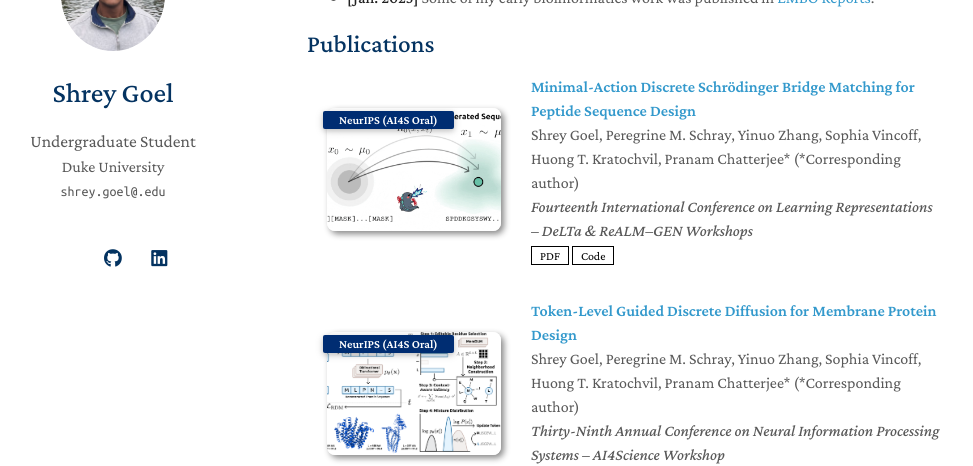
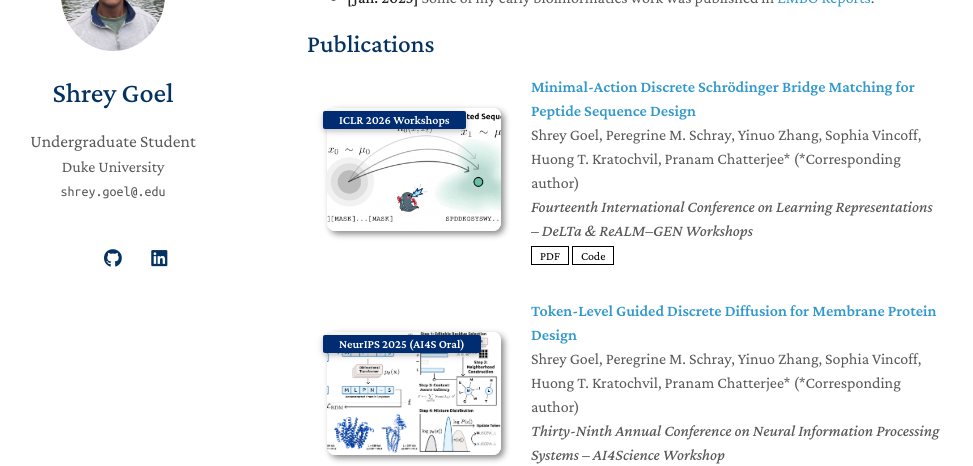
Before and after one commit to shreygoel09/shreygoel09.github.io, a Jekyll site: the page built from index.md, in a window 1280 px wide and 900 px high, scrolled down 434 px. Shown: the part 147-613 px from the top of the window, without its empty margins (163-1136 px from the left). Built offline with Jekyll 4.4.1, drawn with Linux system fonts in a browser that asks for light colours; a style sheet for code colours, icons or effects is not loaded; our own code applies the rules of GitHub Pages for plain Markdown files.

Commit message:
Update publications.yml

```diff
--- a/_data/publications.yml
+++ b/_data/publications.yml
@@ -2,7 +2,7 @@ main:
 
   - title: "Minimal-Action Discrete Schrödinger Bridge Matching for Peptide Sequence Design"
     authors: Shrey Goel, Peregrine M. Schray, Yinuo Zhang, Sophia Vincoff, Huong T. Kratochvil, Pranam Chatterjee* (*Corresponding author)
-    conference_short: NeurIPS (AI4S Oral)
+    conference_short: ICLR 2026 Workshops
     conference: Fourteenth International Conference on Learning Representations – DeLTa & ReALM–GEN Workshops
     pdf: https://openreview.net/forum?id=94KB26ww3D
     code: https://huggingface.co/ChatterjeeLab/MadSBM
@@ -10,7 +10,7 @@ main:
 
   - title: "Token-Level Guided Discrete Diffusion for Membrane Protein Design"
     authors: Shrey Goel, Peregrine M. Schray, Yinuo Zhang, Sophia Vincoff, Huong T. Kratochvil, Pranam Chatterjee* (*Corresponding author)
-    conference_short: NeurIPS (AI4S Oral)
+    conference_short: NeurIPS 2025 (AI4S Oral)
     conference: Thirty-Ninth Annual Conference on Neural Information Processing Systems – AI4Science Workshop
     pdf: https://arxiv.org/abs/2410.16735
     code: https://huggingface.co/ChatterjeeLab/MemDLM
```
